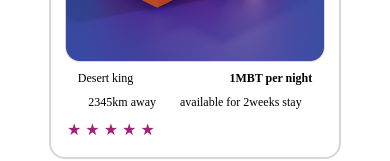
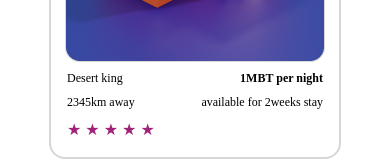
Before and after one commit to dreiOX/metabnb, a React (Create React App) app: page / in a window 390 px wide. Shown: the part 1625-1786 px from the top of the page. Built offline with nearby package versions, Linux system fonts and the light colour scheme; a web font is replaced by a local one.

Commit message:
fix: fixed responsive button

```diff
--- a/src/components/layout/Home/DiscoverSection.jsx
+++ b/src/components/layout/Home/DiscoverSection.jsx
@@ -15,7 +15,7 @@ function DiscoverSection() {
           <br />
           access to loads of our exclusive services.
         </p>
-        <button className='bg-[#fff] text-[#A02279] py-4 lg:px-4 px-8 border-2 border-white rounded-lg w-[80%] sm:w-36'>
+        <button className='bg-[#fff] text-[#A02279] py-4 lg:px-4 px-8 border-2 border-white rounded-lg w-[80%] sm:w-[50%] lg:w-[26%]'>
           Learn more
         </button>
       </div>
--- a/src/components/layout/Place/LocationSection.jsx
+++ b/src/components/layout/Place/LocationSection.jsx
@@ -11,18 +11,18 @@ function LocationSection() {
   }, []);
   return (
     <div className='lg:px-36 md:px-1 px-2 py-12'>
-      <div className='flex items-center '>
-        <div className='sm:flex justify-between items-center sm:gap-4 lg:gap-16 hidden'>
-          <p>Restaurant</p>
-          <p>Cottage</p>
-          <p>Castle</p>
-          <p>fantast city</p>
-          <p>beach</p>
-          <p>Carbins</p>
-          <p>Off-grid</p>
-          <p>Farm</p>
+      <div className='sm:flex items-center '>
+        <div className='sm:flex sm:justify-between items-center sm:gap-4 lg:gap-16'>
+          <p className='text-center'>Restaurant</p>
+          <p className='text-center'>Cottage</p>
+          <p className='text-center'>Castle</p>
+          <p className='text-center'>fantast city</p>
+          <p className='text-center'>beach</p>
+          <p className='text-center'>Carbins</p>
+          <p className='text-center'>Off-grid</p>
+          <p className='text-center'>Farm</p>
         </div>
-        <p className='flex gap-2 border-2 border-[#D7D7D7] rounded-md sm:p-2 py-2 px-24 sm:ml-6 lg:ml-24 mx-auto'>
+        <p className='flex gap-2 border-2 border-[#D7D7D7] rounded-md sm:p-2 py-2 px-24 sm:ml-6 lg:ml-24 mx-auto w-[80%] sm:w-auto'>
           Location
           <span>
             <img src={filter} alt='filter icon' className='rotate-90' />
--- a/src/components/modules/cards/PlaceCard.jsx
+++ b/src/components/modules/cards/PlaceCard.jsx
@@ -8,15 +8,15 @@ function PlaceCard({ image, title, price, distance, availability }) {
         <div className=' flex items-center justify-center'>
           <img src={image} alt={title} />
         </div>
-        <div className='flex gap-24 md:gap-[4.5rem] mt-2 items-center justify-center'>
-          <p className='text-xs font-normal text-left'>{title}</p>
-          <p className='text-xs font-bold text-right'>{price}</p>
+        <div className='flex gap-0 md:gap-[4.5rem] mt-2 items-center justify-between'>
+          <p className=' px-2 sm:px-0 lg:px-2 text-xs font-normal '>{title}</p>
+          <p className='px-2 sm:px-0 lg:px-2 text-xs font-bold '>{price}</p>
         </div>
-        <div className='flex gap-6 md:gap-4 mt-2 items-center justify-center'>
-          <p className='text-xs font-normal text-left'>{distance}</p>
-          <p className='text-xs font-normal text-right'>{availability}</p>
+        <div className='flex gap-0  md:gap-8 lg:gap-0 justify-between mt-2 '>
+          <p className='px-2 sm:px-0 lg:px-2 text-xs font-normal '>{distance}</p>
+          <p className='px-2 sm:px-0 lg:px-2 text-xs font-normal '>{availability}</p>
         </div>
-        <div className='ml-2 mt-2 flex gap-1'>
+        <div className='px-2 sm:px-0 lg:px-2 mt-2 flex gap-1'>
           <span className='text-[#A02279]'>&#9733;</span>
           <span className='text-[#A02279]'>&#9733;</span>
           <span className='text-[#A02279]'>&#9733;</span>
--- a/src/components/modules/navbar/Navbar.jsx
+++ b/src/components/modules/navbar/Navbar.jsx
@@ -9,7 +9,7 @@ function Navbar() {
   const [modalOpen, setModalOpen] = useState(false);
   const [navOpen, setNavOpen] = useState(false);
   return (
-    <div className='h-24 flex gap-52 justify-between items-center lg:px-40 px-2 sticky top-0'>
+    <div className='h-24 flex gap-52 justify-between items-center lg:px-40 px-2 sticky top-0 z-40'>
       <div className='flex items-center'>
         <Link to={HOME}>
           <img
@@ -28,7 +28,7 @@ function Navbar() {
       </div>
 
       <div
-        className={` bg-[#fff] transition-all duration-500 ease-in lg:flex items-center absolute lg:static left-0 lg:z-auto z-[-1] w-full gap-32 ${
+        className={` bg-[#fff] transition-all duration-500 ease-in lg:flex items-center absolute lg:static left-0 lg:z-auto z-[-1] w-full gap-32 pb-8 sm:p-0 ${
           navOpen ? ' top-[6.2rem]' : ' top-[-800px]'
         }`}
       >
--- a/src/components/modules/wrapper/PageWrapper.jsx
+++ b/src/components/modules/wrapper/PageWrapper.jsx
@@ -9,7 +9,7 @@ function PageWrapper({ children }) {
       <header>
         <Navbar />
       </header>
-      <main>{children}</main>
+      <main className="relative">{children}</main>
       <footer>
         <Footer />
       </footer>
```
